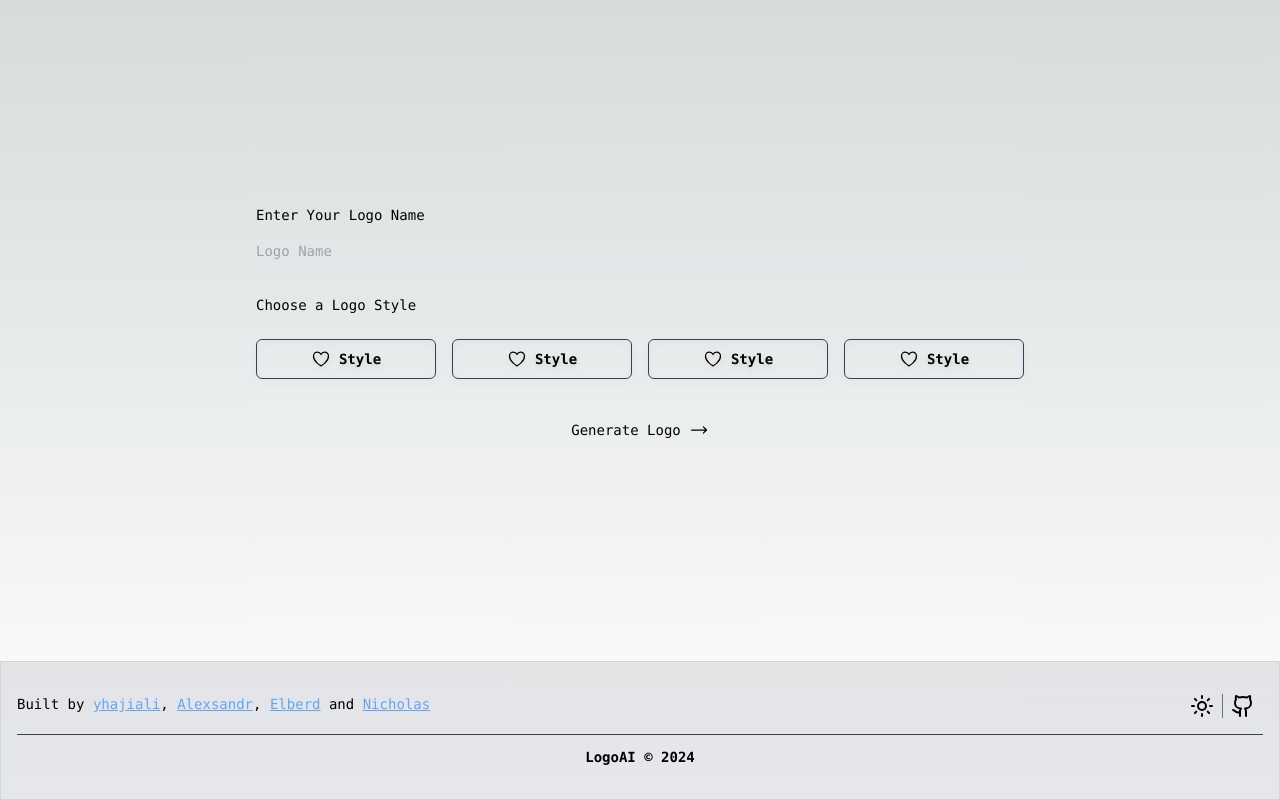
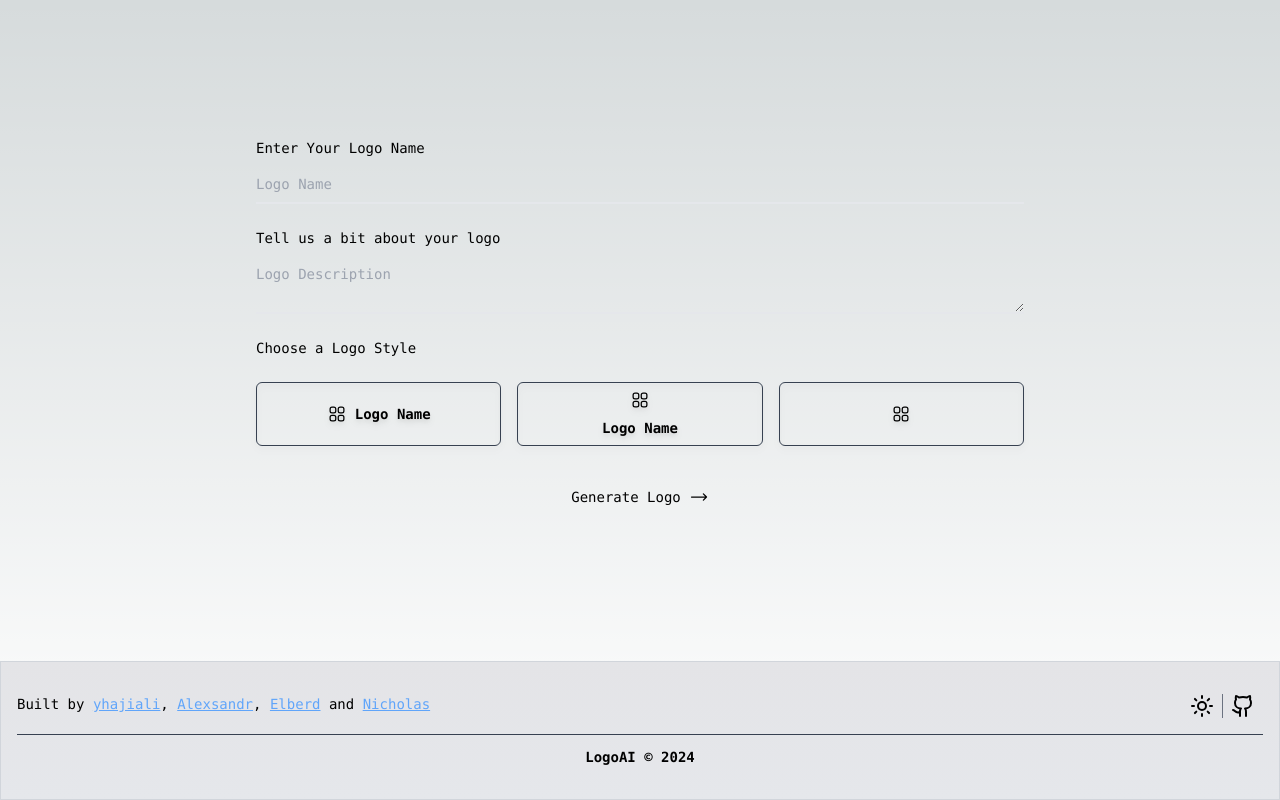
Before and after one commit to yhajiali/logoist, a Next.js app: page / in a window 1280 px wide. Built offline with nearby package versions, Linux system fonts and the light colour scheme.

Commit message:
Add textarea for logo description, dynamically render logo name on select options

```diff
--- a/app/components/LogoForm.tsx
+++ b/app/components/LogoForm.tsx
@@ -1,6 +1,6 @@
 "use client";
 
-import React from "react";
+import React, { useEffect, useState } from "react";
 import TextInput from "./ui/TextInput";
 import { ArrowLongRightIcon } from "@heroicons/react/24/outline";
 import RadioInput from "./ui/RadioInput";
@@ -10,22 +10,38 @@ type Props = {
 };
 
 const LogoForm = (props: Props) => {
+  const [logoName, setLogoName] = useState("Logo Name");
+  const [inputValue, setInputValue] = useState("Logo Name");
+
+  useEffect(() => {
+    setLogoName(inputValue);
+  }, [logoName]);
   return (
     <form className="w-full max-w-3xl h-full flex flex-col items-center justify-center gap-6">
       <TextInput
         label="Enter Your Logo Name"
         placeholder="Logo Name"
         name="logo-name"
+        setInputValue={setInputValue}
+      />
+      <TextInput
+        label="Tell us a bit about your logo"
+        placeholder="Logo Description"
+        name="logo-description"
+        textarea
       />
       <div className="w-full flex flex-col gap-6">
         <label htmlFor={"test"} className="animate-fadeUp">
           Choose a Logo Style
         </label>
         <div className="flex items-center justify-evenly gap-4 flex-wrap sm:justify-normal">
-          <RadioInput delay="600ms" />
-          <RadioInput delay="700ms" />
+          <RadioInput delay="600ms" logoName={inputValue} />
+          <RadioInput
+            delay="700ms"
+            logoName={inputValue}
+            flexDirection="flex-col"
+          />
           <RadioInput delay="900ms" />
-          <RadioInput delay="1100ms" />
         </div>
       </div>
 
--- a/app/components/ui/RadioInput.tsx
+++ b/app/components/ui/RadioInput.tsx
@@ -1,19 +1,21 @@
-import { HeartIcon } from "@heroicons/react/24/outline";
+import { Squares2X2Icon } from "@heroicons/react/24/outline";
 import React from "react";
 
 type Props = {
   delay: string;
+  flexDirection?: string;
+  logoName?: string;
 };
 
-const RadioInput = ({ delay }: Props) => {
+const RadioInput = ({ delay, flexDirection, logoName }: Props) => {
   return (
     <button
-      className="flex sm:flex-1 items-center justify-center gap-2 w -1/4 min-w-32 h-10 bg-transparent border border-gray-700 rounded-md transition duration-300 drop-shadow-md shadow-blue-400 hover:-translate-y-2 animate-fadeUp active:border-blue-400"
+      className={`flex ${flexDirection} sm:flex-1 items-center justify-center gap-2 w-1/4 min-w-32 h-16 bg-transparent border border-gray-700 rounded-md transition duration-300 drop-shadow-md shadow-blue-400 hover:-translate-y-2 animate-fadeUp active:border-blue-400`}
       style={{ animationDelay: delay }}
       type="button"
     >
-      <HeartIcon className="size-5" />
-      <span className="text-sm font-semibold">Style</span>
+      <Squares2X2Icon className="size-5" />
+      {logoName && <span className="text-sm font-semibold">{logoName}</span>}
     </button>
   );
 };
--- a/app/components/ui/TextInput.tsx
+++ b/app/components/ui/TextInput.tsx
@@ -4,19 +4,37 @@ type Props = {
   label: string;
   placeholder: string;
   name: string;
+  textarea?: boolean;
+  setInputValue?: (value: string) => void;
 };
 
-const TextInput = ({ label, name, placeholder }: Props) => {
+const TextInput = ({
+  label,
+  name,
+  placeholder,
+  textarea,
+  setInputValue,
+}: Props) => {
   return (
     <div className="w-full flex flex-col gap-2 animate-fadeUp">
       <label htmlFor={name}>{label}</label>
+      {!textarea ? (
         <input
           type="text"
           className="outline-none bg-transparent border-x-0 border-t-0 border-2 dark:border-gray-700 w-full py-2 focus:border-blue-400 transition-all duration-300"
           id={name}
           placeholder={placeholder}
+          onChange={(e) => setInputValue && setInputValue(e.target.value)}
           required
         />
+      ) : (
+        <textarea
+          className="outline-none bg-transparent border-x-0 border-t-0 border-2 dark:border-gray-700 w-full py-2 focus:border-blue-400 transition-all duration-300"
+          id={name}
+          placeholder={placeholder}
+          required
+        />
+      )}
     </div>
   );
 };
```
Lines whose indentation alone changed are shown as unchanged.
